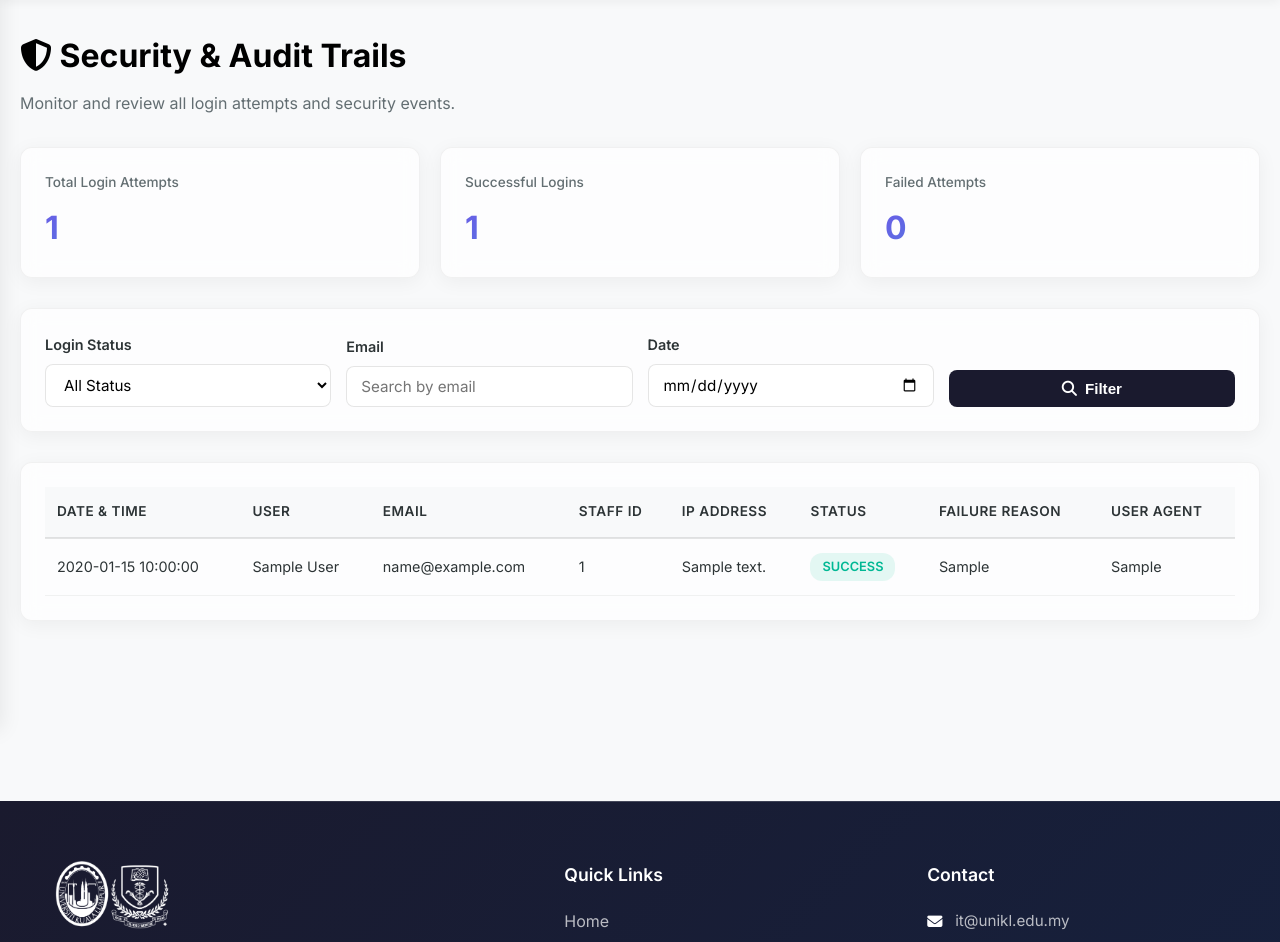
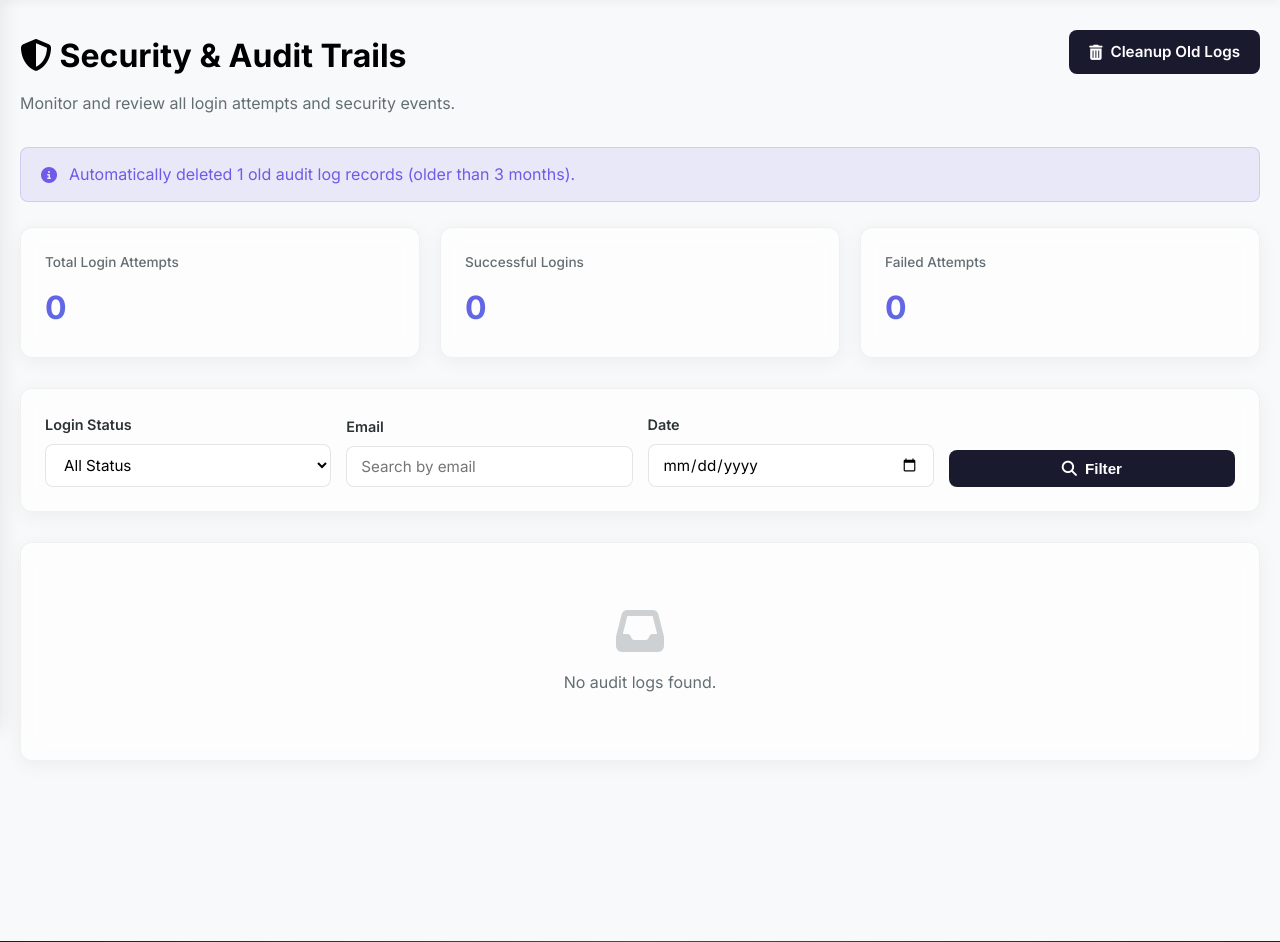
Before and after one commit to Feekkk/php-nextgenitventory, a PHP site: page /admin/Security.php in a window 1280 px wide. Shown: the part 70-1012 px from the top of the page. Run offline with PHP 8.4, Linux system fonts and the light colour scheme; the visitor is signed in with stand-in values (Sample User, id 1); tables that the repository leaves empty hold one stand-in row (values such as "Sample post").

Commit message:
add automate delete login trails

```diff
--- a/admin/Security.php
+++ b/admin/Security.php
@@ -9,6 +9,56 @@ if (!isset($_SESSION['user_id']) || !isset($_SESSION['role']) || $_SESSION['role
 
 $pdo = getDBConnection();
 $error = '';
+$success = '';
+$cleanup_message = '';
+
+function cleanupOldAuditLogs($pdo) {
+    try {
+        $threeMonthsAgo = date('Y-m-d H:i:s', strtotime('-3 months'));
+        $stmt = $pdo->prepare("DELETE FROM login_audit WHERE login_time < ?");
+        $stmt->execute([$threeMonthsAgo]);
+        return $stmt->rowCount();
+    } catch (PDOException $e) {
+        error_log("Failed to cleanup audit logs: " . $e->getMessage());
+        return false;
+    }
+}
+
+function shouldRunAutoCleanup() {
+    $cleanup_file = __DIR__ . '/.last_cleanup';
+    if (!file_exists($cleanup_file)) {
+        return true;
+    }
+    $last_cleanup = file_get_contents($cleanup_file);
+    $last_cleanup_time = $last_cleanup ? (int)$last_cleanup : 0;
+    $one_day_ago = time() - (24 * 60 * 60);
+    return $last_cleanup_time < $one_day_ago;
+}
+
+function recordCleanupTime() {
+    $cleanup_file = __DIR__ . '/.last_cleanup';
+    file_put_contents($cleanup_file, time());
+}
+
+if (isset($_GET['action']) && $_GET['action'] === 'cleanup') {
+    $deleted_count = cleanupOldAuditLogs($pdo);
+    if ($deleted_count !== false) {
+        $success = "Successfully deleted {$deleted_count} old audit log records (older than 3 months).";
+        recordCleanupTime();
+    } else {
+        $error = 'Failed to cleanup old audit logs.';
+    }
+}
+
+if (shouldRunAutoCleanup()) {
+    $deleted_count = cleanupOldAuditLogs($pdo);
+    if ($deleted_count !== false && $deleted_count > 0) {
+        $cleanup_message = "Automatically deleted {$deleted_count} old audit log records (older than 3 months).";
+        recordCleanupTime();
+    } elseif ($deleted_count !== false) {
+        recordCleanupTime();
+    }
+}
 
 $filter_status = $_GET['status'] ?? 'all';
 $filter_email = $_GET['email'] ?? '';
@@ -354,15 +404,38 @@ try {
     <?php include_once("../components/ADMINheader.php"); ?>
 
     <div class="security-page-container">
-        <div class="page-header">
-            <h1><i class="fa fa-shield-alt"></i> Security & Audit Trails</h1>
-            <p>Monitor and review all login attempts and security events.</p>
+        <div class="page-header" style="display: flex; justify-content: space-between; align-items: flex-start; flex-wrap: wrap; gap: 20px;">
+            <div>
+                <h1><i class="fa fa-shield-alt"></i> Security & Audit Trails</h1>
+                <p>Monitor and review all login attempts and security events.</p>
+            </div>
+            <a href="?action=cleanup&status=<?php echo htmlspecialchars($filter_status); ?>&email=<?php echo htmlspecialchars($filter_email); ?>&date=<?php echo htmlspecialchars($filter_date); ?>"
+               class="btn btn-primary"
+               onclick="return confirm('Are you sure you want to delete all audit logs older than 3 months? This action cannot be undone.');"
+               style="padding: 10px 20px; border-radius: 8px; border: none; font-weight: 600; cursor: pointer; font-size: 0.95rem; display: flex; align-items: center; gap: 8px; text-decoration: none; background: #1a1a2e; color: #ffffff; transition: all 0.2s ease;">
+                <i class="fa fa-trash-alt"></i>
+                Cleanup Old Logs
+            </a>
         </div>
 
         <?php if ($error): ?>
-            <div class="alert alert-error" style="background: rgba(214, 48, 49, 0.1); color: #d63031; padding: 14px 20px; border-radius: 8px; margin-bottom: 25px; border: 1px solid rgba(214, 48, 49, 0.2);">
+            <div class="alert alert-error" style="background: rgba(214, 48, 49, 0.1); color: #d63031; padding: 14px 20px; border-radius: 8px; margin-bottom: 25px; border: 1px solid rgba(214, 48, 49, 0.2); display: flex; align-items: center; gap: 12px;">
                 <i class="fa-solid fa-circle-exclamation"></i>
                 <span><?php echo htmlspecialchars($error); ?></span>
+            </div>
+        <?php endif; ?>
+
+        <?php if ($success): ?>
+            <div class="alert alert-success" style="background: rgba(0, 184, 148, 0.1); color: #00b894; padding: 14px 20px; border-radius: 8px; margin-bottom: 25px; border: 1px solid rgba(0, 184, 148, 0.2); display: flex; align-items: center; gap: 12px;">
+                <i class="fa-solid fa-circle-check"></i>
+                <span><?php echo htmlspecialchars($success); ?></span>
+            </div>
+        <?php endif; ?>
+
+        <?php if ($cleanup_message): ?>
+            <div class="alert alert-info" style="background: rgba(108, 92, 231, 0.1); color: #6c5ce7; padding: 14px 20px; border-radius: 8px; margin-bottom: 25px; border: 1px solid rgba(108, 92, 231, 0.2); display: flex; align-items: center; gap: 12px;">
+                <i class="fa-solid fa-info-circle"></i>
+                <span><?php echo htmlspecialchars($cleanup_message); ?></span>
             </div>
         <?php endif; ?>
 
```
Also changed, not shown: services/cleanup_audit_logs.php (added, +33 -0 lines), 1 other file.
